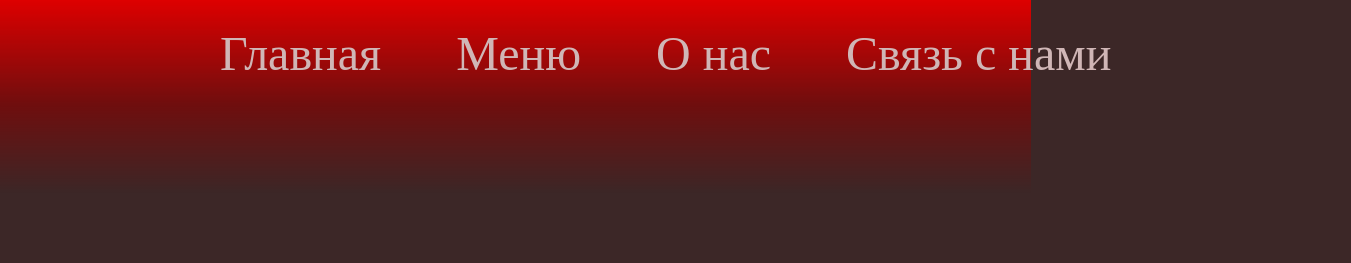
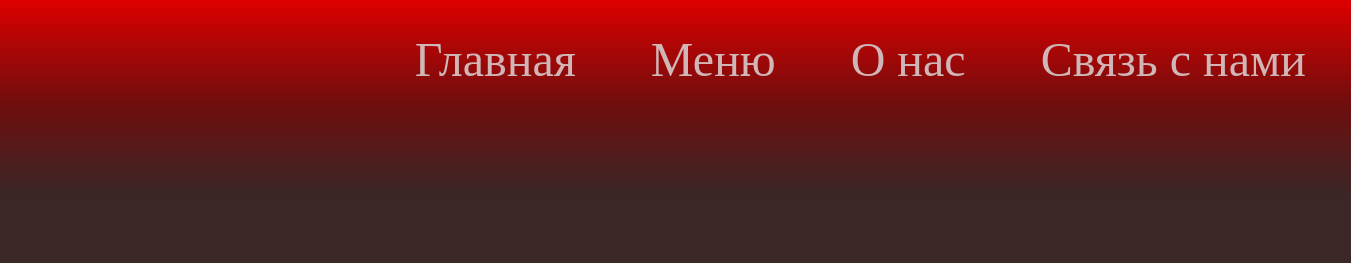
Before and after one commit to Batler5/RedCupCoffe-Web, a plain HTML site: page index.html in a window 1280 px wide. Shown: the top 263 px of the page, 1351 px wide, since content can reach past the window. Drawn offline with Linux system fonts and the light colour scheme.

Commit message:
init: setting wrapper, fix bags

```diff
--- a/index.html
+++ b/index.html
@@ -9,8 +9,9 @@
     <link rel="icon" href="images/logo.png">
 </head>
 <body>
+    <div class="rectangle"></div>
     <div class="wrapper">
-          <div class="upper_menu">
+    <div class="upper_menu">
         <img src="images/logo.png" alt="123">
         <div class="eclipse"></div>
         <ul class="navigation">
--- a/style.css
+++ b/style.css
@@ -16,23 +16,33 @@ h2, p, .smallText{
     /* border: 1px solid #000000; */
 }
 .wrapper{
-    max-width: auto;
+    max-width: 1640px;
     margin: 0 auto;
 }
 
 h2{
     font-size: 96px;
+    z-index: 999;
 }
 p{
     font-size: 64px;
+    z-index: 999;
+}
+.rectangle{
+    position: fixed;
+    display: flex;
+    top: 0px;
+    height: 193px;
+    width: 1000rem;
+    justify-content: space-between;
+    background: linear-gradient(180deg, #DE0000 0%, rgba(141, 0, 0, 0.635417) 54.17%, rgba(0, 0, 0, 0) 100%);
 }
 .upper_menu{
     position: fixed;
     display: flex;
     top: 0px;
     height: 193px;
-    background: linear-gradient(180deg, #DE0000 0%, rgba(141, 0, 0, 0.635417) 54.17%, rgba(0, 0, 0, 0) 100%);
-    width: 100%;
+    width: 100rem;
     justify-content: space-between;
 }
 .upper_menu img {
@@ -159,5 +169,5 @@ p{
     height: 600px;
     position: absolute;
     margin-bottom: 0px;
-    width: 100%;
+    width: 100rem;
 }
```
